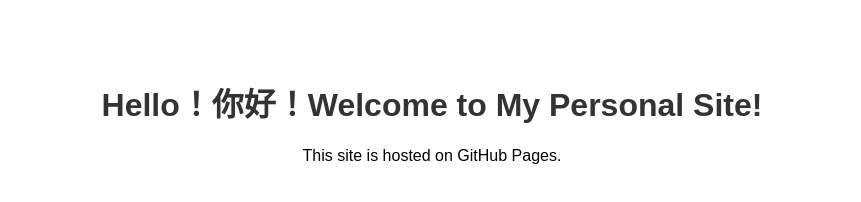
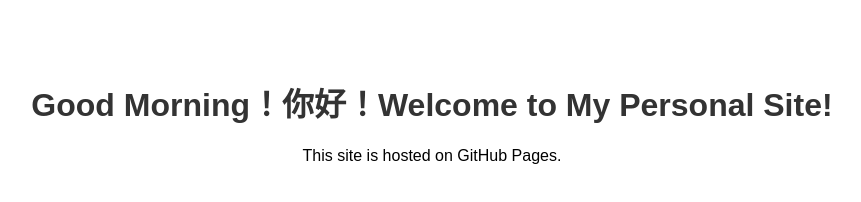
Before and after one commit to robinsun2008/hi, a plain HTML site: page index.html in a window 1280 px wide. Shown: the whole page, without its empty margins (208-1069 px from the left). Drawn offline with Linux system fonts and the light colour scheme.

Commit message:
3nd commit

```diff
--- a/index.html
+++ b/index.html
@@ -8,7 +8,7 @@
     </style>
 </head>
 <body>
-    <h1>Hello！你好！Welcome to My Personal Site! </h1>
+    <h1>Good Morning！你好！Welcome to My Personal Site! </h1>
     <p>This site is hosted on GitHub Pages.</p>
 </body>
 </html>
```
